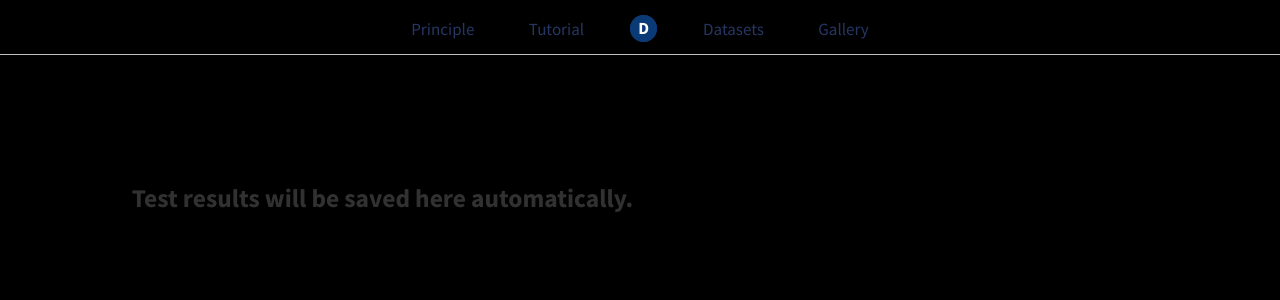
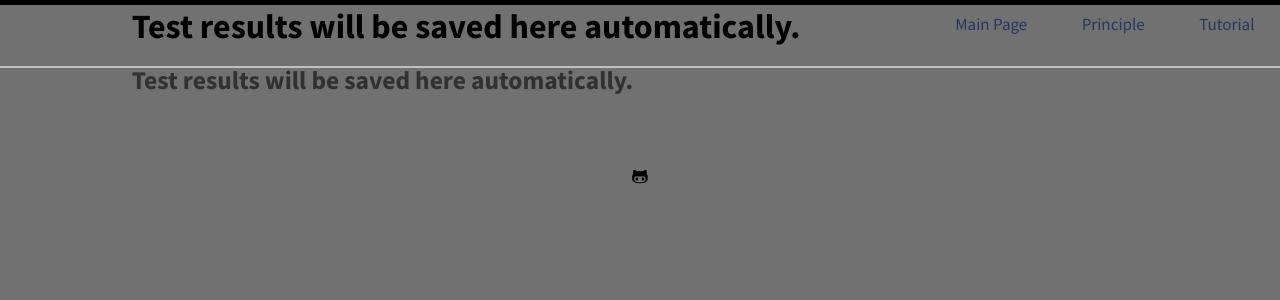
Before and after one commit to TristaZeng/ZS-DeconvNet-page, a Jekyll site: the page built from results/README.md, in a window 1280 px wide. Shown: the top 300 px of the page. Built offline with Jekyll 4.4.1, drawn with Linux system fonts in a browser that asks for light colours; our own code applies the rules of GitHub Pages for plain Markdown files.

Commit message:
navigation

```diff
--- a/_layouts/default.html
+++ b/_layouts/default.html
@@ -7,11 +7,9 @@
 
     <nav class="nav-main">
       <ul>
+        <li class="hvr-underline-reveal"><a href="{{ site.baseurl }}/">Main Page</a></li>
         <li class="hvr-underline-reveal"><a href="{{ site.baseurl }}/Principle/">Principle</a></li>
         <li class="hvr-underline-reveal"><a href="{{ site.baseurl }}/Tutorial/">Tutorial</a></li>
-        <li class="logo"><a class="hvr-ripple-out" href="{{ site.baseurl }}/">D</a></li>
-        <li class="hvr-underline-reveal"><a href="{{ site.baseurl }}/Datasets/">Datasets</a></li>
-        <li class="hvr-underline-reveal"><a href="{{ site.baseurl }}/Gallery/">Gallery</a></li>
       </ul>
     </nav>
 
--- a/_sass/components/_navigation.scss
+++ b/_sass/components/_navigation.scss
@@ -3,6 +3,7 @@
   * Styles for the main navigation bar on top of the page.
   */
 
+/*
 .nav-main {
   font-size: $font-size; // override mobile media query
   text-align: center;
@@ -42,3 +43,51 @@
     padding: 0;
   }
 }
+*/
+
+.nav-main {
+  font-size: $font-size; // override mobile media query
+  text-align: right;
+  margin-bottom: 4rem;
+  border-bottom-style: solid;
+  border-color: $nav-bottom-border-color;
+  border-bottom-width: 2px;
+  top: 0rem;
+  width: 100%;
+  position: fixed;
+
+  @media (max-width: 38em) {
+    margin-bottom: 2rem;
+  }
+
+  ul {
+    padding: 0;
+    border-bottom-color: $nav-bottom-border-color;
+/**border-bottom-width: $nav-bottom-border-width; */
+    border-bottom-width: 0px;
+    border-bottom-style: solid;
+  }
+
+  li {
+    display: inline-block;
+
+    a {
+      color: $nav-link-color;
+      display: block;
+      text-decoration: none;
+      padding: $nav-link-padding-y $nav-link-padding-x;
+    }
+  }
+
+  li.logo a {
+    color: $nav-icon-color;
+    background: $nav-icon-background-color;
+    font-weight: bold;
+    width: 1.6em;
+    height: 1.6em;
+    border-radius: 50px;
+    line-height: 1.6em;
+    margin: 0 1rem;
+    padding: 0;
+  }
+}
--- a/_sass/utilities/_variables.scss
+++ b/_sass/utilities/_variables.scss
@@ -14,7 +14,7 @@
 /* $body-text-color: #515151;
 $body-background-color: #ffffff;*/
 $body-text-color: #ffffff;
-$body-background-color: #000000;
+$body-background-color: #717171;
 $body-top-border-color: #000000;
 $body-top-border-width: 5px;
 
```
Also changed, not shown: index.html (+21 -21 lines).
